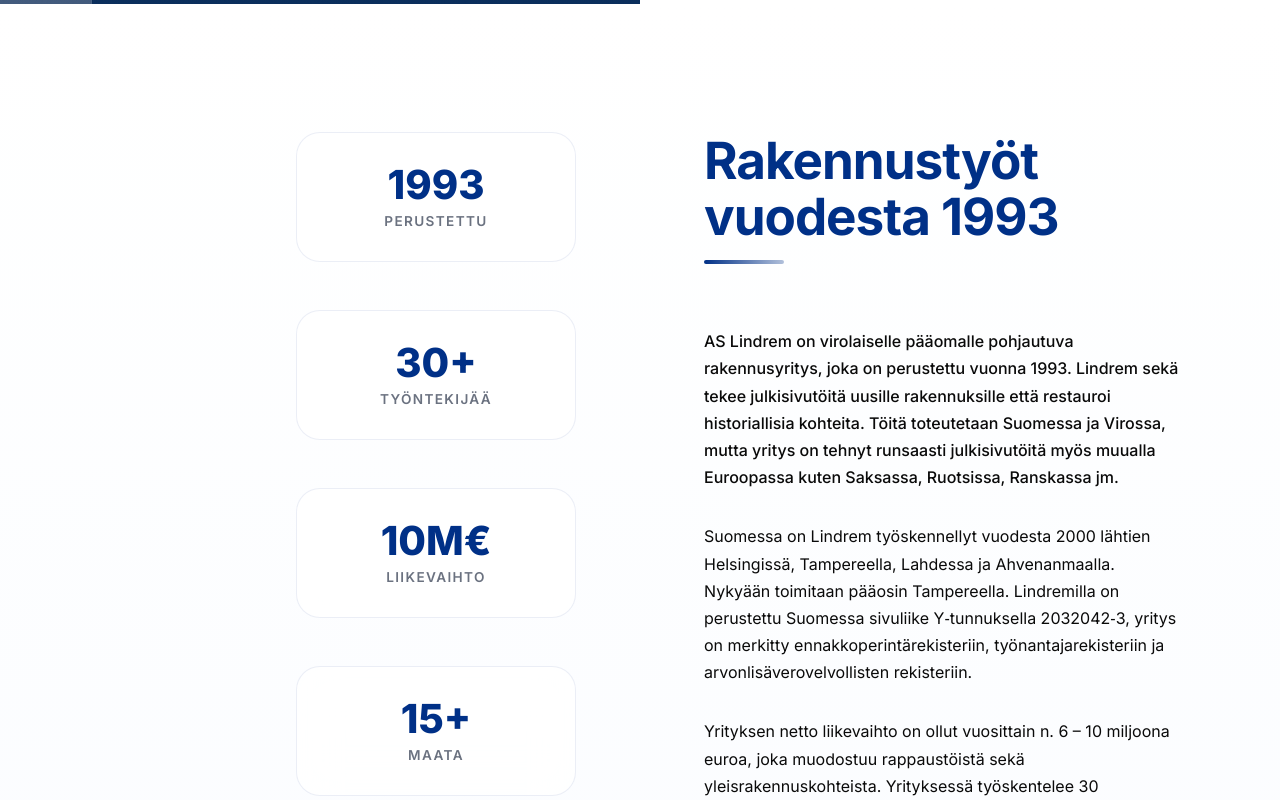
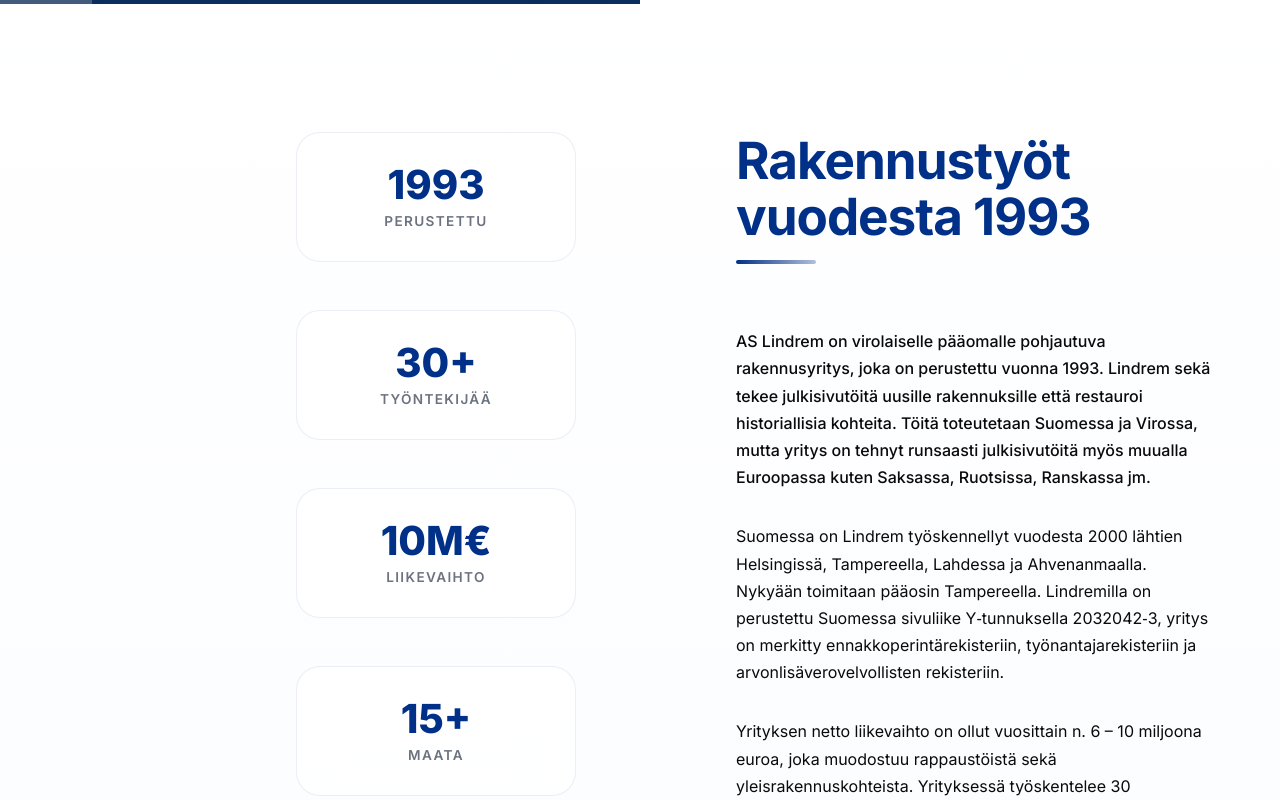
Before and after one commit to v0lliner/lindrem, a React (Create React App) app: page /fi in a window 1280 px wide. Shown: the part 660-1460 px from the top of the page. Built offline with nearby package versions, Linux system fonts and the light colour scheme.

Commit message:
Move Text Content Towards Right Side

```diff
--- a/src/styles.css
+++ b/src/styles.css
@@ -409,10 +409,11 @@
 
 .content-column {
   max-width: 700px;
-  padding-right: 2rem;
+  padding-left: 2rem;
   display: flex;
   flex-direction: column;
-  justify-content: center;
+  justify-content: flex-start;
+  align-items: flex-start;
   min-height: 70vh;
 }
 
```
